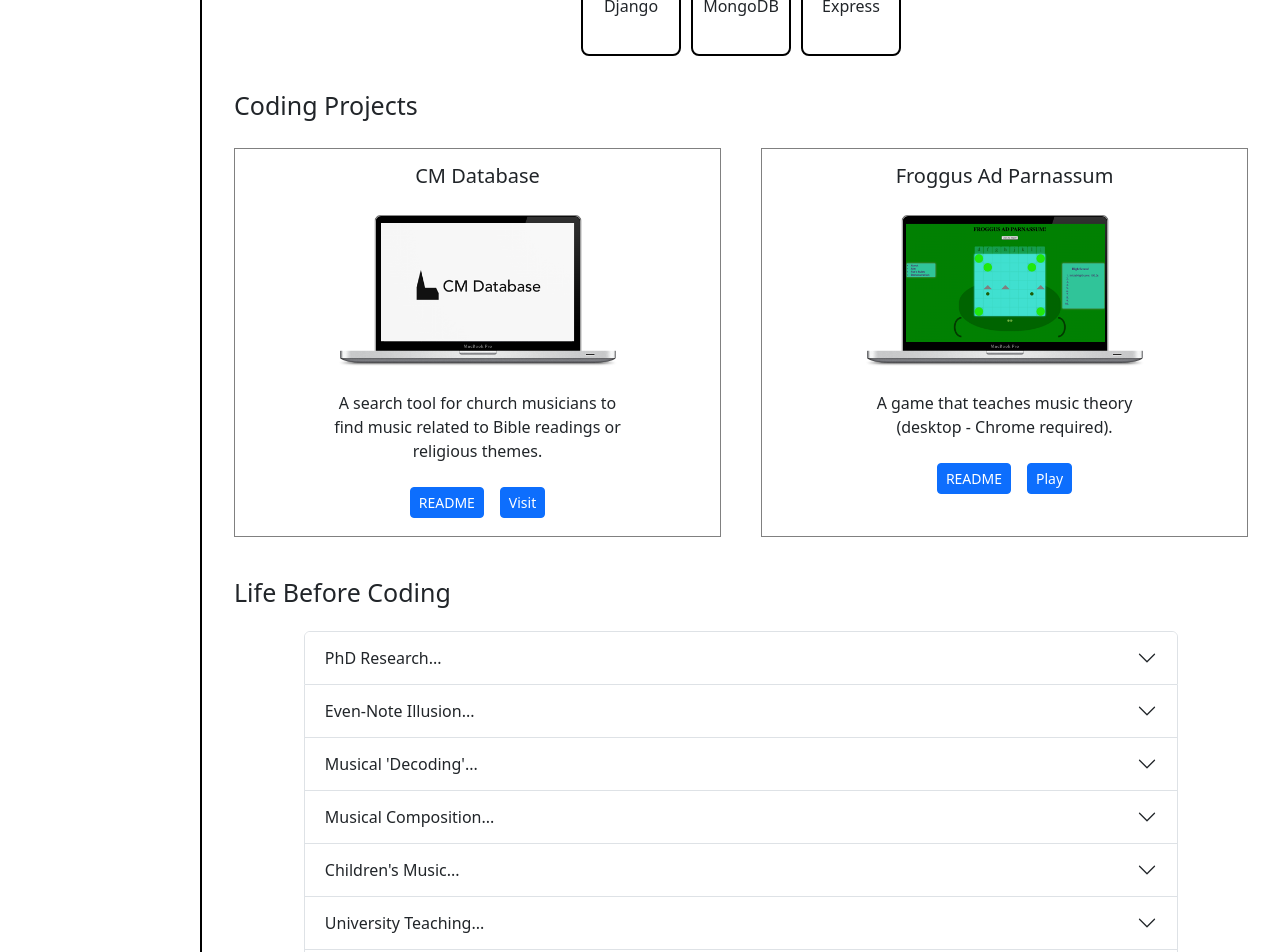
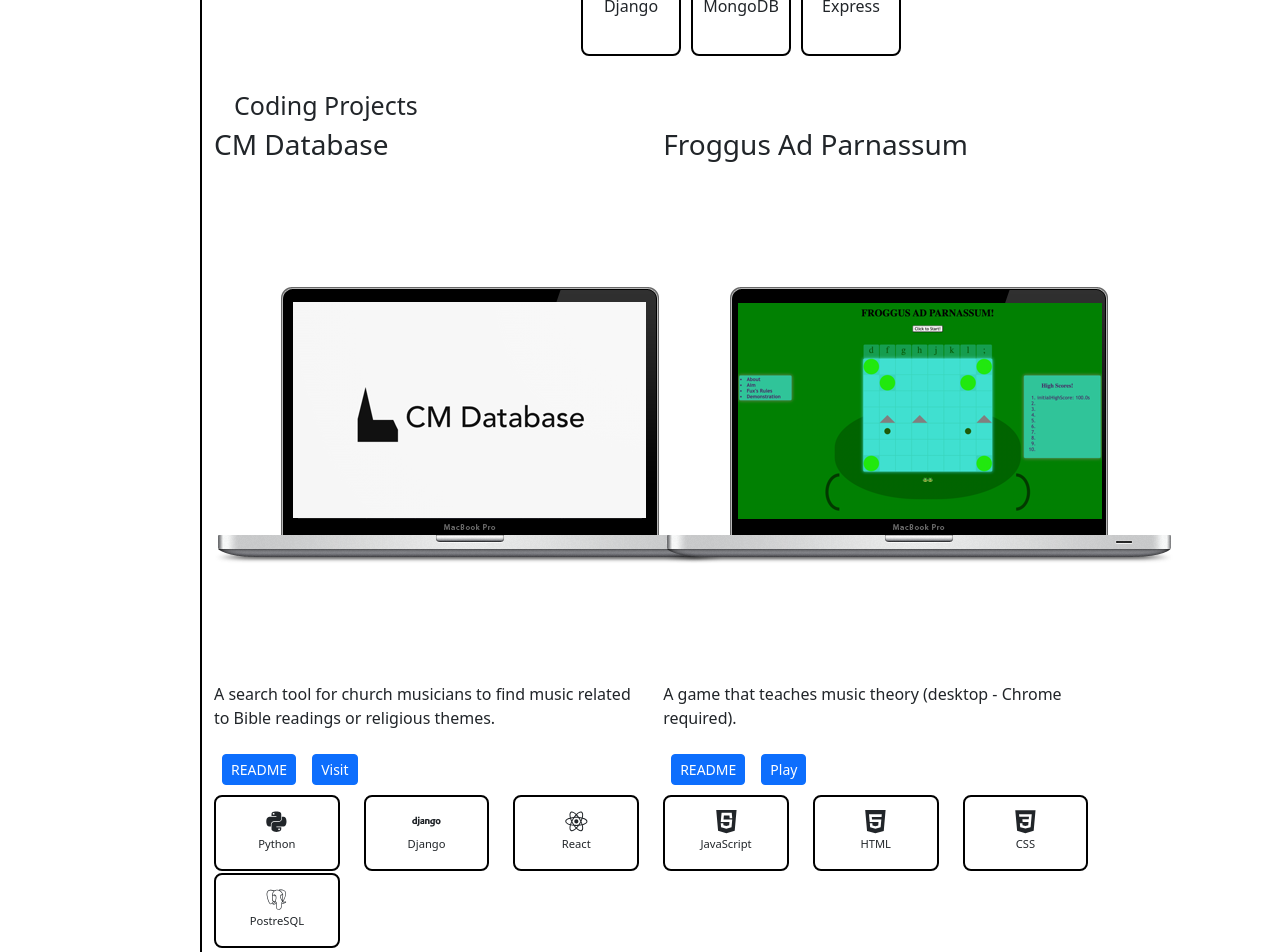
Before and after one commit to AnthonyFort/portfolio, a React (Create React App) app: page / in a window 1280 px wide. Shown: the part 820-1772 px from the top of the page. Built offline with nearby package versions, Linux system fonts and the light colour scheme.

Commit message:
Adds skills to individual projects

```diff
--- a/package.json
+++ b/package.json
@@ -13,6 +13,7 @@
     "react": "^18.2.0",
     "react-bootstrap": "^2.9.1",
     "react-dom": "^18.2.0",
+    "react-icons": "^4.11.0",
     "react-router-dom": "^6.18.0",
     "react-scripts": "^5.0.1",
     "react-scroll": "^1.9.0",
@@ -47,5 +48,4 @@
     "gh-pages": "^6.0.0"
   },
   "homepage": "https://anthonyfort.github.io/portfolio/"
-
 }
--- a/src/components/About.js
+++ b/src/components/About.js
@@ -8,7 +8,7 @@
     <>
       <Container name='about' className='about-container' >
         <Row className='about-row'>
-          <Col xs={11} sm={8} md={7} lg={6} xl={5} className='about-col'>
+          <Col xs={11} sm={8} md={7} lg={6} xl={5}>
             <h2>About</h2>
             <p>I am currently on a government-funded <strong>Cloud Engineering</strong> bootcamp with AI Core. Before that, I completed 420 hours of <strong>Software Engineering</strong> training at General Assembly. </p>
             <p>I love coding and am open to working in any sector, so please check out my <Link as={Link} to="projects" smooth={true} duration={500} className='link-text'>projects</Link> below and <Link as={Link} to="contact" smooth={true} duration={500} className='link-text'>get in touch</Link> if you would like to talk more.</p>
--- a/src/components/Projects.js
+++ b/src/components/Projects.js
@@ -2,36 +2,121 @@
 import { Link } from 'react-router-dom'
 import cmDatabaseImage from '../images/macbook-cm-database.png'
 import Froggus from '../images/macbook-froggus.png'
+import { DiPython, DiDjango, DiReact, DiPostgresql, DiJavascript, DiHtml5, DiCss3 } from 'react-icons/di'
 
 export default function Projects() {
-  return (
-    <Container>
-      <h2 className='header-text project-header'>Coding Projects</h2>
-      <div className='project-div'>
-        <Row className='mb-4 project-row'>
-          <Col xs={12} md={6} className='project-image-col' >
-            <h3>CM Database</h3>
-            <img src={cmDatabaseImage} alt='CM database' className='projects-image' />
-          </Col>
-          <Col xs={12} md={8} lg={8} className='project-text-col'>
 
+  const projects = [
+    {
+      title: 'CM Database',
+      image: cmDatabaseImage,
+      description: (
+        <>
           <p>A search tool for church musicians to find music related to Bible readings or religious themes.</p>
           <Button as={Link} to='https://github.com/AnthonyFort/CM-Database-2#readme' target='_blank' className='m-2' size='sm'>README</Button>
           <Button as={Link} to='https://cm-database-a7b05e162636.herokuapp.com/' target='_blank' className='m-2' size='sm'>Visit</Button>
-          </Col>
-        </Row>
-        <Row className='mb-4 project-row'>
-          <Col xs={12} md={6} className='project-image-col' >
-            <h3>Froggus Ad Parnassum</h3>
-            <img src={Froggus} alt='Froggus' className='projects-image' />
-          </Col>
-          <Col xs={12} md={8} className='project-text-col' >
+        </>
+      ),
+      skills: [
+        {
+          icon: DiPython,
+          iconTitle: 'Python',
+        },
+        {
+          icon: DiDjango,
+          iconTitle: 'Django',
+        },
+        {
+          icon: DiReact,
+          iconTitle: 'React',
+        },
+        {
+          icon: DiPostgresql,
+          iconTitle: 'PostreSQL',
+        }
+      ],
+    },
+    {
+      title: 'Froggus Ad Parnassum',
+      image: Froggus,
+      description: (
+        <>
           <p>A game that teaches music theory (desktop - Chrome required).</p>
           <Button as={Link} to='https://github.com/AnthonyFort/Froggus-ad-Parnassum/blob/main/README.md' target='_blank' className='m-2' size='sm'>README</Button>
           <Button as={Link} to='https://anthonyfort.github.io/Froggus-ad-Parnassum/' target='_blank' className='m-2' size='sm'>Play</Button>
+        </>
+      ),
+      skills: [
+        {
+          icon: DiJavascript,
+          iconTitle: 'JavaScript',
+        },
+        {
+          icon: DiHtml5,
+          iconTitle: 'HTML',
+        },
+        {
+          icon: DiCss3,
+          iconTitle: 'CSS',
+        }
+      ],
+    }
+  ]
+
+  return (
+    <Container>
+      <h2 className='header-text'>Coding Projects</h2>
+      <Row>
+        {
+          projects.map((project, index) => (
+            <Col xs={12} md={5} key={index}>
+              <h3>{project.title}</h3>
+              <img src={project.image} alt={project.title} />
+              <div>{project.description}</div>
+              <Row className='HEY'>
+                {project.skills.map((skill, index) => (
+                  <Col xs={5} md={5} lg={4} key={index} >
+                    <div className='skill-div'>
+                      <skill.icon className='skill-icon' />
+                      <p>{skill.iconTitle}</p>
+                    </div>
                   </Col>
+                ))}
               </Row>
-      </div>
+            </Col>
+          ))
+        }
+      </Row>
     </Container>
   )
+
+  // return (
+  //   <Container>
+  //     <h2 className='header-text project-header'>Coding Projects</h2>
+  //     <div className='project-div'>
+  //       <Row className='mb-4 project-row'>
+  //         <Col xs={12} md={6} className='project-image-col' >
+  //           <h3>CM Database</h3>
+  //           <img src={cmDatabaseImage} alt='CM database' className='projects-image' />
+  //         </Col>
+  //         <Col xs={12} md={8} lg={8} className='project-text-col'>
+  //           <p>A search tool for church musicians to find music related to Bible readings or religious themes.</p>
+  //           <Button as={Link} to='https://github.com/AnthonyFort/CM-Database-2#readme' target='_blank' className='m-2' size='sm'>README</Button>
+  //           <Button as={Link} to='https://cm-database-a7b05e162636.herokuapp.com/' target='_blank' className='m-2' size='sm'>Visit</Button>
+  //         </Col>
+  //       </Row>
+  //       <Row className='mb-4 project-row'>
+  //         <Col xs={12} md={6} className='project-image-col' >
+  //           <h3>Froggus Ad Parnassum</h3>
+  //           <img src={Froggus} alt='Froggus' className='projects-image' />
+  //         </Col>
+  //         <Col xs={12} md={8} className='project-text-col' >
+  //           <p>A game that teaches music theory (desktop - Chrome required).</p>
+  //           <Button as={Link} to='https://github.com/AnthonyFort/Froggus-ad-Parnassum/blob/main/README.md' target='_blank' className='m-2' size='sm'>README</Button>
+  //           <Button as={Link} to='https://anthonyfort.github.io/Froggus-ad-Parnassum/' target='_blank' className='m-2' size='sm'>Play</Button>
+  //         </Col>
+  //       </Row>
+  //     </div>
+  //   </Container>
+  // )
 }
--- a/src/styles/components/About.scss
+++ b/src/styles/components/About.scss
@@ -1,3 +1,21 @@
+.about-container {
+  h2 {
+    font-size: 25px;
+  }
+  display: flex;
+  flex-direction: column;
+  align-items: center;
+  margin-top: 8px;
+  padding-top: 10px;
+  padding-bottom: 10px;
+}
+
+.about-row {
+  display: flex;
+  flex-direction: column;
+  align-items: center;
+}
+
 .skills-icons-col {
   display: flex;
   flex-direction: column;
@@ -17,28 +35,6 @@
 }
 
 
-.about-container {
-  h2 {
-    font-size: 25px;
-  }
-  margin-top: 8px;
-  padding-top: 10px;
-  padding-bottom: 10px;
-
-}
-
-.about-container {
-  display: flex;
-  flex-direction: column;
-  align-items: center;
-}
-
-.about-row {
-  display: flex;
-  flex-direction: column;
-  align-items: center;
-}
-
 .skills-header-row {
   display: flex;
   flex-direction: column;
--- a/src/styles/components/Projects.scss
+++ b/src/styles/components/Projects.scss
@@ -17,10 +17,6 @@
 
 .project-div {
   display: flex;
-}
-
-.project-header {
-  margin-left: 20px;
 }
 
 .project-image-col {
@@ -44,3 +40,22 @@
   margin-top: -50px;
   margin-bottom: 10px;
 }
+
+.skill-div {
+
+  display: flex;
+  flex-direction: column;
+  align-items: center;
+  border: 2px solid black;
+  border-radius: 8px;
+  margin-top: 2px;
+  p {
+    font-size: 0.7rem;
+  }
+  padding-top: 10px;
+  // min-width: 100px;
+}
+
+.skill-icon {
+  font-size: 1.8rem;
+}
--- a/src/styles/main.scss
+++ b/src/styles/main.scss
@@ -24,7 +24,8 @@
 }
 
 .header-text {
-  font-size: 25px;;
+  font-size: 25px;
+  margin-left: 20px;
 }
 
 .link-text {
@@ -50,67 +51,3 @@
     font-size: 2.5rem;
   }
 }
-
-
-
-// @media screen and (min-width: 1400px) {
-//   .about-container {
-//     padding-left: 270px;
-//     padding-right: 270px;
-//     margin-left: 200px;
-//     margin-right: 200px;
-//   }
-// }
-
-// @media screen and (min-width: 1300px) {
-//   .about-container {
-//     padding-left: 200px;
-//     padding-right: 200px;
-//     margin-left: 70px;
-//     margin-right: 70px;
-//   }
-// }
-
-// @media screen and (min-width: 1200px) {
-//   .about-container {
-//     padding-left: 90px;
-//     padding-right: 90px;
-//     margin-left: 70px;
-//     margin-right: 70px;
-//   }
-// }
-
-// @media screen and (min-width: 1100px) {
-//   .about-container {
-//     margin-left: 400px;
-//     margin-right: 400px;
-//   }
-// }
-
-// @media screen and (min-width: 1000px) {
-//   .about-container {
-//     margin-left: 200px;
-//     margin-right: 200px;
-//   }
-// }
-
-// @media screen and (min-width: 900px) {
-//   .about-container {
-//     margin-left: 130px;
-//     margin-right: 130px;
-//   }
-// }
-
-// @media screen and (min-width: 800px) {
-//   .about-container {
-//     margin-left: 90px;
-//     margin-right: 90px;
-//   }
-// }
-
-// @media screen and (min-width: 700px) {
-//   .about-container {
-//     margin-left: 60px;
-//     margin-right: 60px;
-//   }
-// }
```
Also changed, not shown: 2 other files (tests, documents, lock files or other folders). Lines whose indentation alone changed are shown as unchanged.
